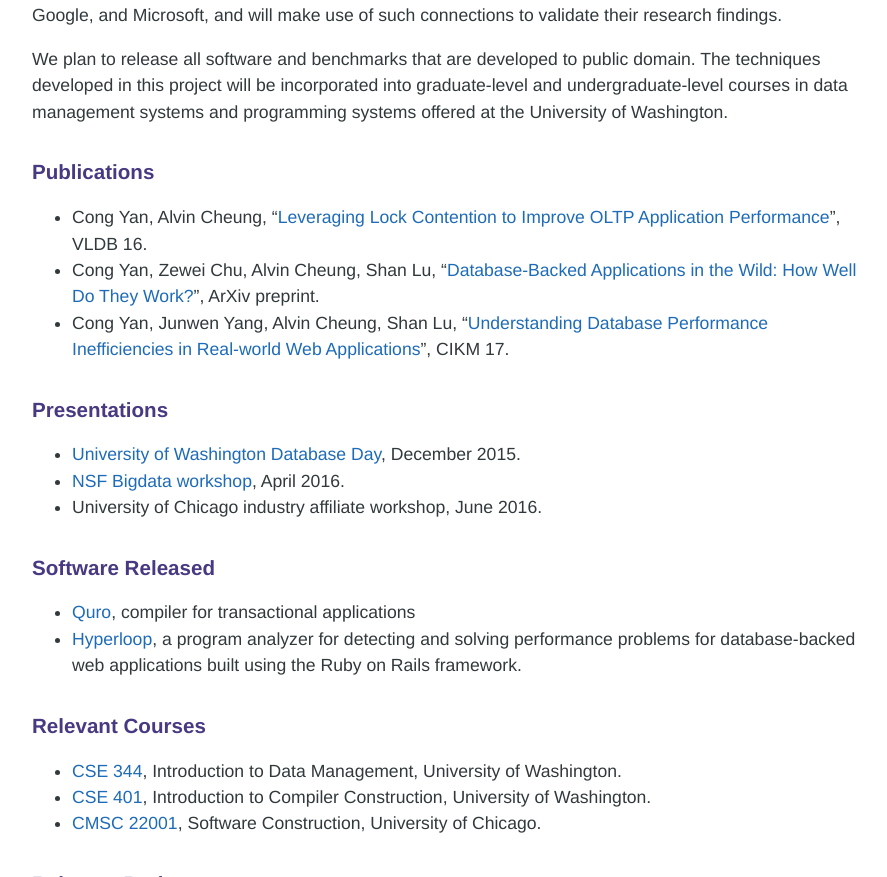
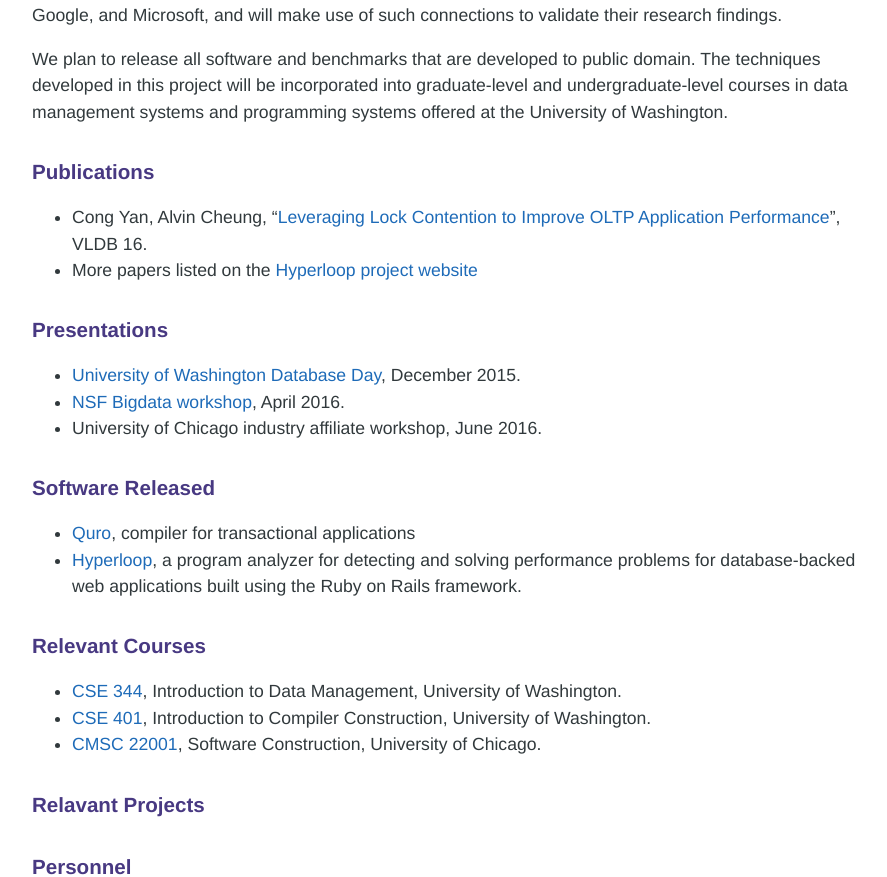
Before and after one commit to holistic-opt/holistic-opt.github.io, a Jekyll site: the page built from index.markdown, in a window 1280 px wide and 900 px high, scrolled down 1515 px, cut to the strip 0-877 px from the top of the window. Shown: the whole strip, without its empty margins (192-1079 px from the left). Built offline with Jekyll 4.4.1, drawn with Linux system fonts in a browser that asks for light colours.

Commit message:
Update index.markdown

```diff
--- a/index.markdown
+++ b/index.markdown
@@ -77,10 +77,8 @@ programming systems offered at the University of Washington.
 ### Publications
 - Cong Yan, Alvin Cheung,
 "[Leveraging Lock Contention to Improve OLTP Application Performance](http://db.cs.washington.edu/projects/quro/)", VLDB 16.
-- Cong Yan, Zewei Chu, Alvin Cheung, Shan Lu,
-"[Database-Backed Applications in the Wild: How Well Do They Work?](https://arxiv.org/abs/1607.02561)", ArXiv preprint.
-- Cong Yan, Junwen Yang, Alvin Cheung, Shan Lu,
-"[Understanding Database Performance Inefficiencies in Real-world Web Applications](http://people.cs.uchicago.edu/~shanlu/paper/cikm17.pdf)", CIKM 17.
+- More papers listed on the [Hyperloop project website](https://hyperloop-rails.github.io/)
+
 
 
 ### Presentations
```
